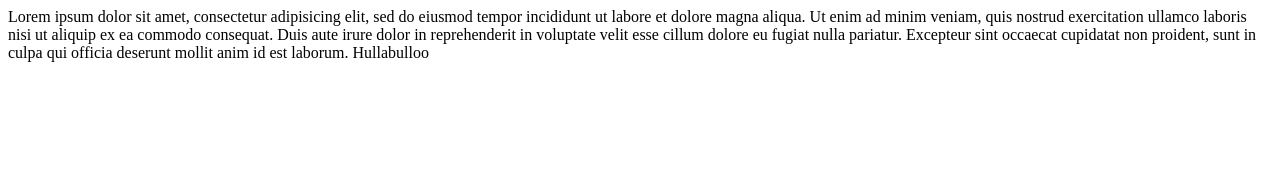
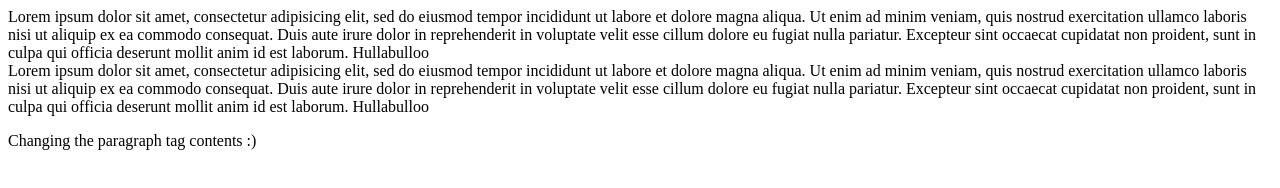
Before and after one commit to b-trachsell/TrachsellB_Week4, a plain HTML site: page index.html in a window 1280 px wide. Drawn offline with Linux system fonts and the light colour scheme.

Commit message:
Copied and pasted the article tag, changed the paragph tag contents

```diff
--- a/index.html
+++ b/index.html
@@ -13,5 +13,15 @@
 		cillum dolore eu fugiat nulla pariatur. Excepteur sint occaecat cupidatat non
 		proident, sunt in culpa qui officia deserunt mollit anim id est laborum. Hullabulloo
 	</article>
+	<article>
+		Lorem ipsum dolor sit amet, consectetur adipisicing elit, sed do eiusmod
+		tempor incididunt ut labore et dolore magna aliqua. Ut enim ad minim veniam,
+		quis nostrud exercitation ullamco laboris nisi ut aliquip ex ea commodo
+		consequat. Duis aute irure dolor in reprehenderit in voluptate velit esse
+		cillum dolore eu fugiat nulla pariatur. Excepteur sint occaecat cupidatat non
+		proident, sunt in culpa qui officia deserunt mollit anim id est laborum. Hullabulloo
+	</article>
+	<p>Changing the paragraph tag contents :)</p>
+
 </body>
 </html>
```
